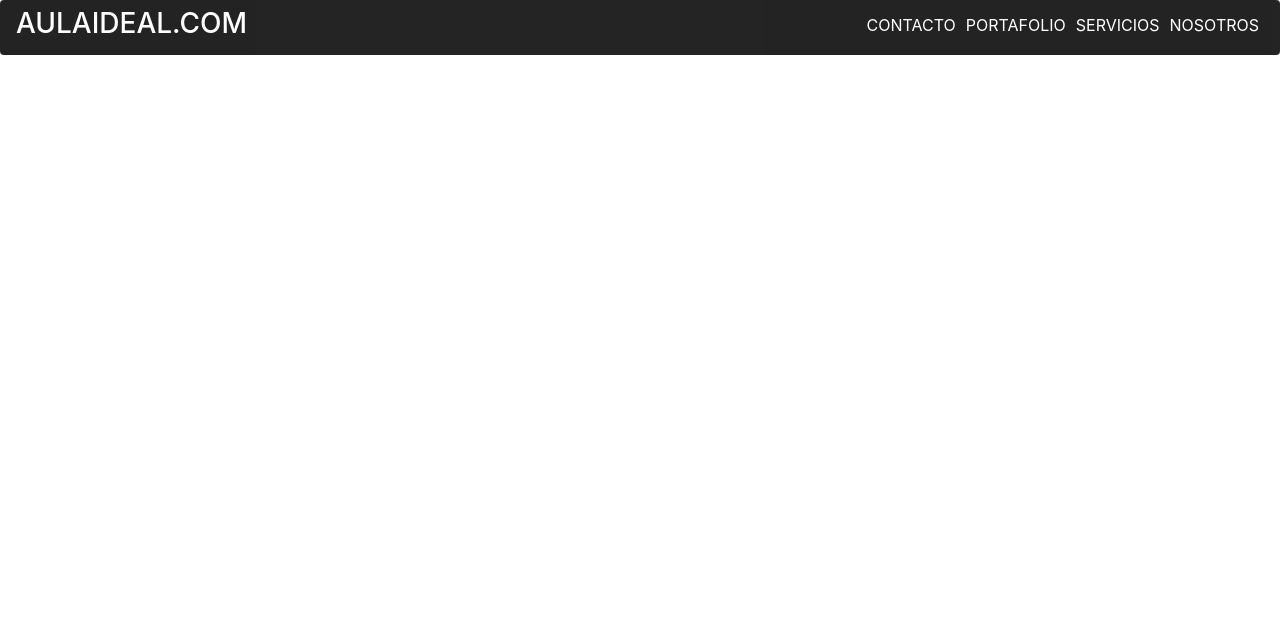
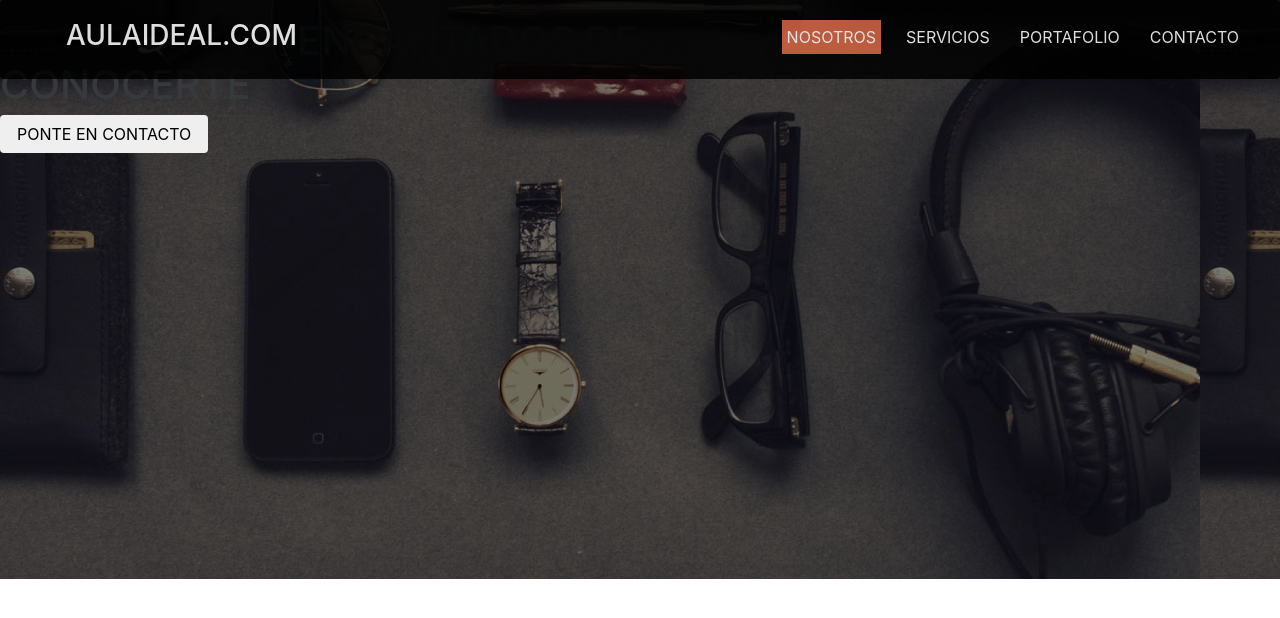
Before and after one commit to JuanDavidGomezRamirez-Campus/SandBox, a plain HTML site: page SandBox/index.html in a window 1280 px wide. Drawn offline with Linux system fonts and the light colour scheme.

Commit message:
nosotros

```diff
--- a/SandBox/index.html
+++ b/SandBox/index.html
@@ -14,19 +14,26 @@
     <title>SandBox</title>
 </head>
 <body>
-    <nav class="navbar navbar-dark " >
+    <nav class="navbar navbar-expand-lg  fixed-top " >
         <div class="topnav">
             <h3>AULAIDEAL.COM </h3>
-            <img src="#" alt="">
-            <a href="#" >NOSOTROS</a>
+
+            <a href="#">CONTACTO</a>
+            <a href="#">PORTAFOLIO</a>
             <a href="#">SERVICIOS</a>
-            <a href="#">PORTAFOLIO</a>
-            <a href="#">CONTACTO</a>
+            <a class="active"href="#NOSOTROS" >NOSOTROS</a>
             </div>
         </div>
 
     </nav>
+    <div class="nosotros" id="NOSOTROS">
+            <div class="content">
+                <p>Bienvenidos a nuestro estudio</p>
+                <h1>ENCANTADOS DE CONOCERTE</h1>
+                <button class="btn botonorange">PONTE EN CONTACTO</button>
+            </div>
 
+    </div>
 </body>
 <script src="js/bootstrap.js"></script>
 </html>
--- a/SandBox/style.css
+++ b/SandBox/style.css
@@ -13,24 +13,35 @@
 .navbar{
     background-color: #000000;
     opacity: 0.86;
+    top: 0;
+    position: sticky ;
+    padding-top: 20px;
+    padding-bottom: 20px;
+}
+.topnav h3{
+    color: white;
+    float: left;
+    text-align: center;
+    margin-left: 50px;
 }
 .topnav a{
     color: white;
     text-align: center;
     float: inline-end;
     padding: 5px;
+    margin-right: 20px;
 }
-.topnav h3{
+.topnav a:hover{
+    background-color: rgb(211, 99, 64);
     color: white;
-    float: left;
-    text-align: justify;
-}
-
-.topnav a:hover{
-    background-color: rgb(238, 90, 22);
-   color: white;
 }
 .topnav a.active{
-    background-color:rgb(238, 90, 22) ;
+    background-color:rgb(211, 99, 64) ;
     color: white;
 }
+.nosotros{
+    margin-top: -100px;
+    width: 100%;
+    height: 600px;
+    background-image: url("/images/fondo-bienvenido-grande.jpg");
+}
```
